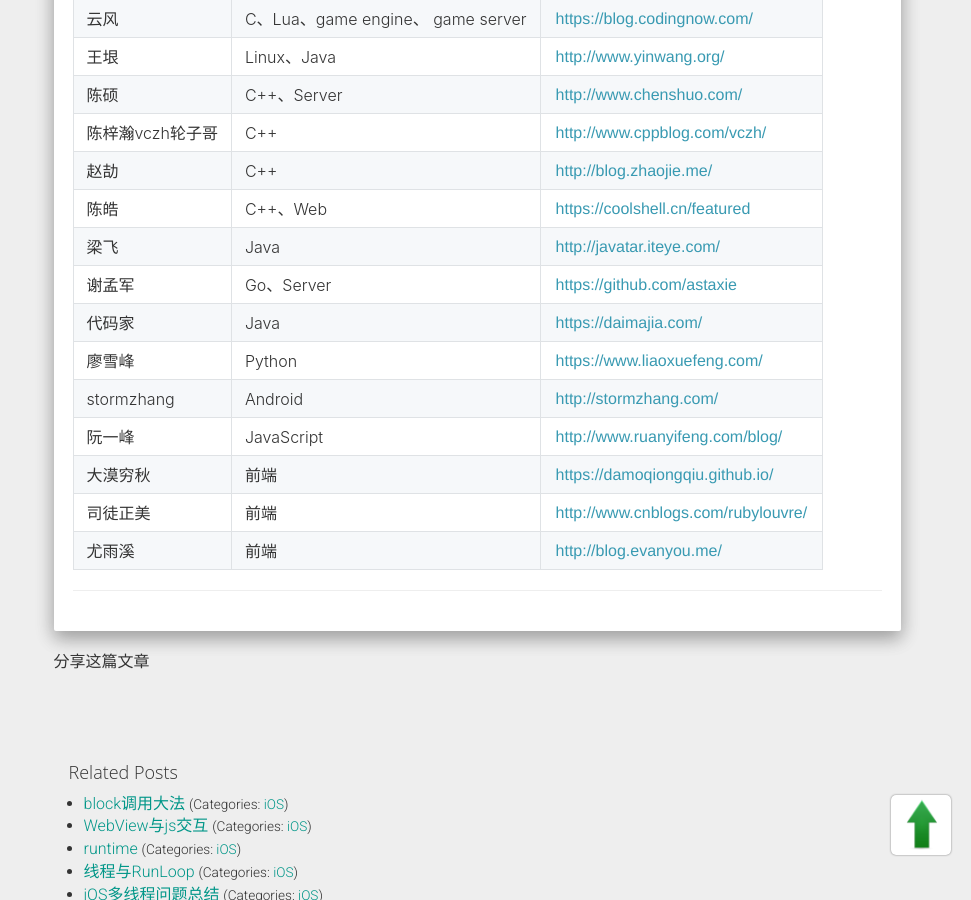
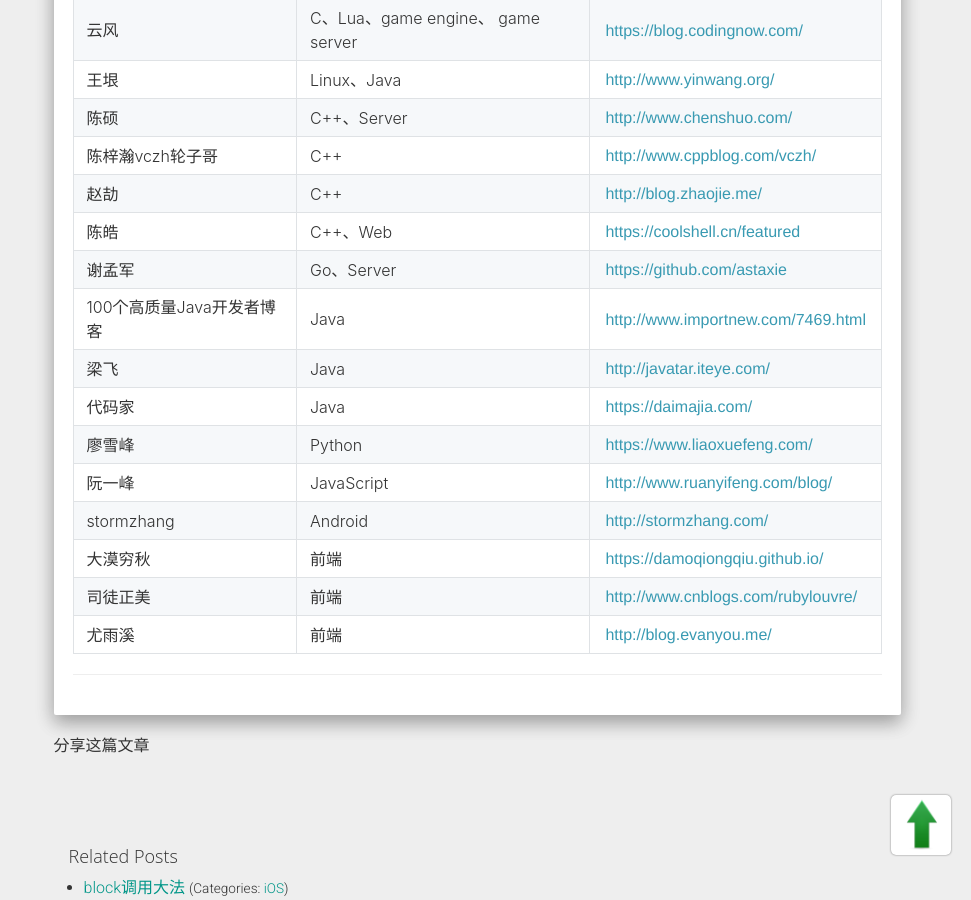
Before and after one commit to mikezone/mikezone.github.io, a Jekyll site: the page built from _posts/2017-06-26-推荐一些iOS博客.md, in a window 1280 px wide and 900 px high, scrolled down 3199 px. Shown: the whole window, without its empty margins (309-1280 px from the left). Built offline with Jekyll 4.4.1, drawn with Linux system fonts in a browser that asks for light colours; nearby versions of some CDN libraries; comment, search, counter and statistics services are not loaded.

Commit message:
no message

```diff
--- a/_posts/2017-06-26-推荐一些iOS博客.md
+++ b/_posts/2017-06-26-推荐一些iOS博客.md
@@ -140,12 +140,13 @@
 | 陈梓瀚vczh轮子哥 | C++ | [http://www.cppblog.com/vczh/](http://www.cppblog.com/vczh/) |
 | 赵劼 | C++ | [http://blog.zhaojie.me/](http://blog.zhaojie.me/) |
 | 陈皓 | C++、Web | [https://coolshell.cn/featured](https://coolshell.cn/featured) |
+| 谢孟军 | Go、Server | [https://github.com/astaxie](https://github.com/astaxie) |
+| 100个高质量Java开发者博客 | Java | [http://www.importnew.com/7469.html](http://www.importnew.com/7469.html) |
 | 梁飞 | Java | [http://javatar.iteye.com/](http://javatar.iteye.com/) |
-| 谢孟军 | Go、Server | [https://github.com/astaxie](https://github.com/astaxie) |
 | 代码家 | Java | [https://daimajia.com/](https://daimajia.com/) |
 | 廖雪峰 | Python | [https://www.liaoxuefeng.com/](https://www.liaoxuefeng.com/) |
+| 阮一峰 | JavaScript | [http://www.ruanyifeng.com/blog/](http://www.ruanyifeng.com/blog/) |
 | stormzhang | Android | [http://stormzhang.com/](http://stormzhang.com/) |
-| 阮一峰 | JavaScript | [http://www.ruanyifeng.com/blog/](http://www.ruanyifeng.com/blog/) |
 | 大漠穷秋 | 前端 | [https://damoqiongqiu.github.io/](https://damoqiongqiu.github.io/) |
 | 司徒正美 | 前端 | [http://www.cnblogs.com/rubylouvre/](http://www.cnblogs.com/rubylouvre/) |
 | 尤雨溪 | 前端 | [http://blog.evanyou.me/](http://blog.evanyou.me/) |
```
